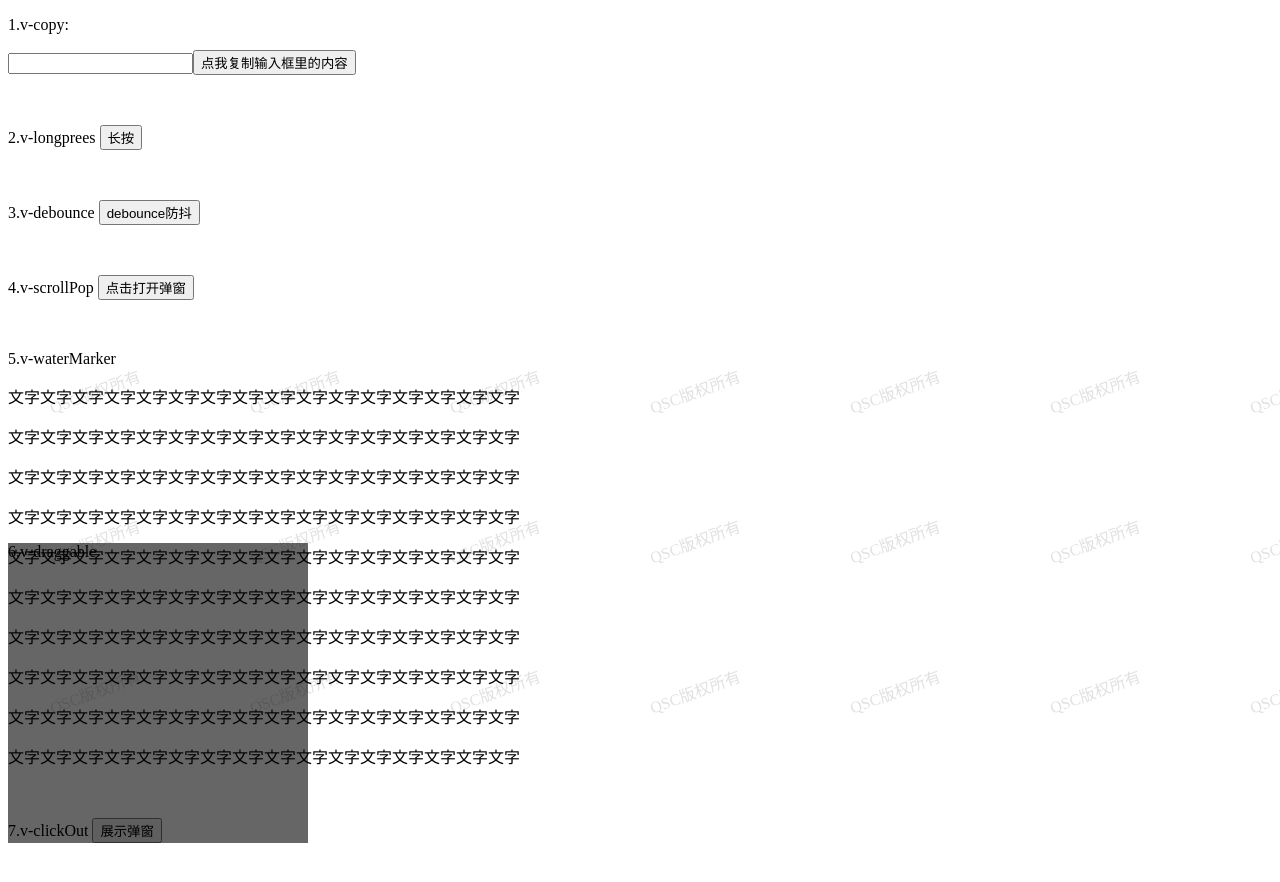
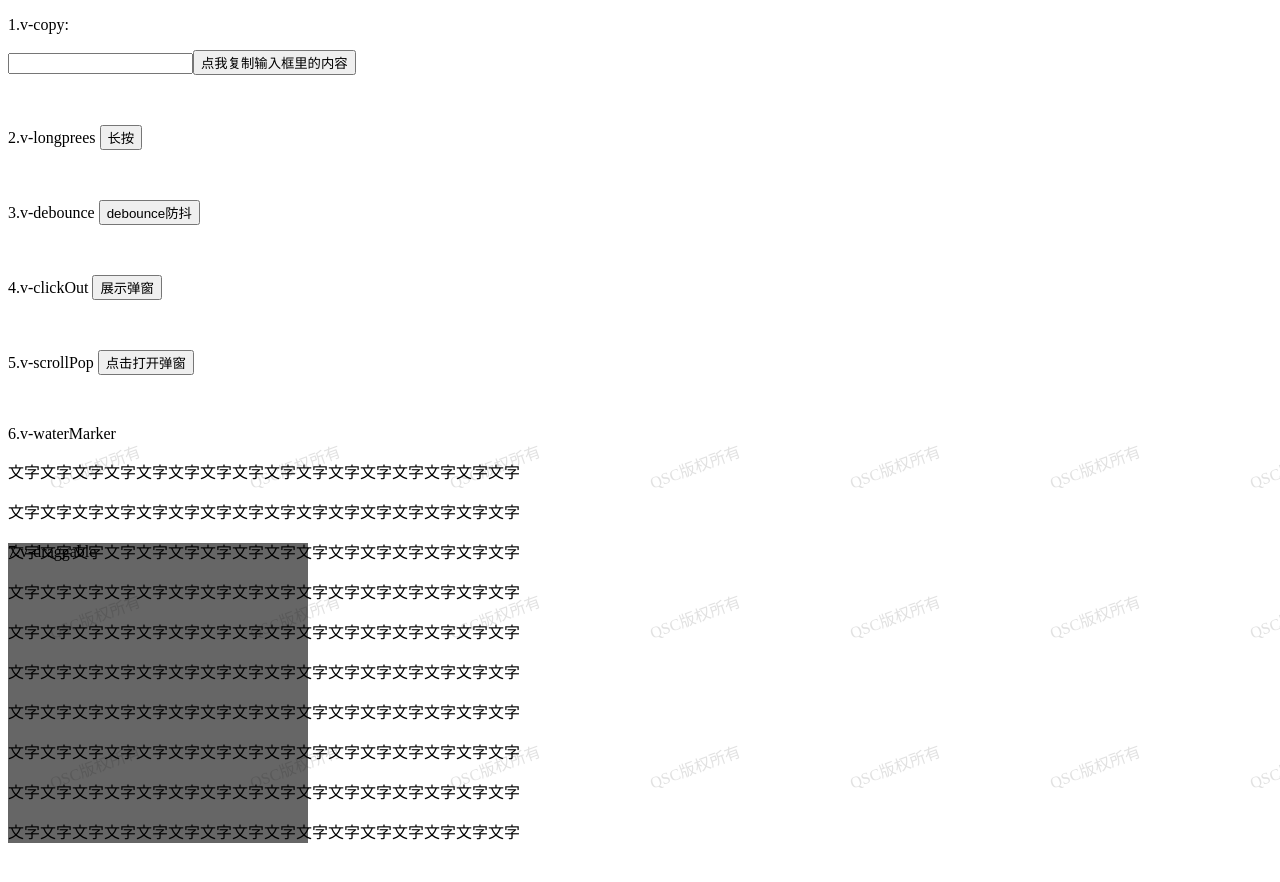
Before and after one commit to Huangwanbin/vue-directives, a Vue app: page /#/ in a window 1280 px wide. Shown: the top 882 px of the page. Built offline with nearby package versions, Linux system fonts and the light colour scheme.

Commit message:
change order

```diff
--- a/src/views/Home.vue
+++ b/src/views/Home.vue
@@ -1,20 +1,37 @@
 <template>
   <div class="home">
+
     <div class="copy">
       <p>1.v-copy:</p>
       <input type="text" v-model="copyText" />
       <button v-copy="copyText">点我复制输入框里的内容</button>
     </div>
+
     <div class="long-press">
       2.v-longprees
       <button v-longpress="longpress">长按</button>
     </div>
+
     <div class="debounce">
       3.v-debounce
       <button v-debounce="debounce">debounce防抖</button>
     </div>
+
+    <div class="clickOut">
+      4.v-clickOut
+      <button @click="isImgShow = true">展示弹窗</button>
+    </div>
+    <div v-clickOut="clickImgOut" v-if="isImgShow" class="pop" v-scrollPop>
+          <img src="https://ss1.bdstatic.com/70cFvXSh_Q1YnxGkpoWK1HF6hhy/it/u=3363295869,2467511306&fm=26&gp=0.jpg" alt="">
+          <p>文字文字文字文字文字文字文字文字文字文字文字文字文字文字文字文字</p>
+          <p>文字文字文字文字文字文字文字文字文字文字文字文字文字文字文字文字</p>
+          <p>文字文字文字文字文字文字文字文字文字文字文字文字文字文字文字文字</p>
+          <p>文字文字文字文字文字文字文字文字文字文字文字文字文字文字文字文字</p>
+          <p>文字文字文字文字文字文字文字文字文字文字文字文字文字文字文字文字</p>
+    </div>
+
     <div class="scrollPop">
-      4.v-scrollPop
+      5.v-scrollPop
       <button @click="isScrollPopShow = true">点击打开弹窗</button>
       <div class="scroll-pop" v-if="isScrollPopShow" v-scrollPop>
         <button class="close" @click="isScrollPopShow = false">X</button>
@@ -45,8 +62,9 @@
         </div>
       </div>
     </div>
+
     <div class="waterMarker" v-waterMarker="{text:'QSC版权所有',textColor:'rgba(180, 180, 180, 0.4)'}">
-      5.v-waterMarker
+      6.v-waterMarker
       <p>文字文字文字文字文字文字文字文字文字文字文字文字文字文字文字文字</p>
       <p>文字文字文字文字文字文字文字文字文字文字文字文字文字文字文字文字</p>
       <p>文字文字文字文字文字文字文字文字文字文字文字文字文字文字文字文字</p>
@@ -58,31 +76,21 @@
       <p>文字文字文字文字文字文字文字文字文字文字文字文字文字文字文字文字</p>
       <p>文字文字文字文字文字文字文字文字文字文字文字文字文字文字文字文字</p>
     </div>
+
     <div class="draggable" v-draggable>
-      6.v-draggable
+      7.v-draggable
     </div>
-    <div class="clickOut">
-        7.v-clickOut
-        <button @click="isImgShow = true">展示弹窗</button>
-    </div>
-    <div v-clickOut="clickImgOut" v-if="isImgShow" class="pop" v-scrollPop>
-          <img src="https://ss1.bdstatic.com/70cFvXSh_Q1YnxGkpoWK1HF6hhy/it/u=3363295869,2467511306&fm=26&gp=0.jpg" alt="">
-          <p>文字文字文字文字文字文字文字文字文字文字文字文字文字文字文字文字</p>
-          <p>文字文字文字文字文字文字文字文字文字文字文字文字文字文字文字文字</p>
-          <p>文字文字文字文字文字文字文字文字文字文字文字文字文字文字文字文字</p>
-          <p>文字文字文字文字文字文字文字文字文字文字文字文字文字文字文字文字</p>
-          <p>文字文字文字文字文字文字文字文字文字文字文字文字文字文字文字文字</p>
-    </div>
+
     <!-- <div class="countdown">
       8.v-countdown
       <span v-countdown="12000000" formatter='HH小时mm分ss秒'></span>
     </div> -->
+    <!-- 蒙层 -->
     <div class="obscuration" v-if="isScrollPopShow"></div>
   </div>
 </template>
 
 <script>
-// @ is an alias to /src
 
 export default {
   name: 'Home',
@@ -91,7 +99,7 @@
       copyText: '',
       note: '',
       isImgShow: false,
-      isScrollPopShow:false
+      isScrollPopShow: false,
     }
   },
   methods:{
@@ -139,7 +147,6 @@
       left: 50%;
       transform: translate(-50%,-50%);
       z-index: 1;
-      // overflow: auto;
       .close {
         position: absolute;
         top: -50px;
```
Also changed, not shown: src/directives/directive.js (+4 -6 lines).
